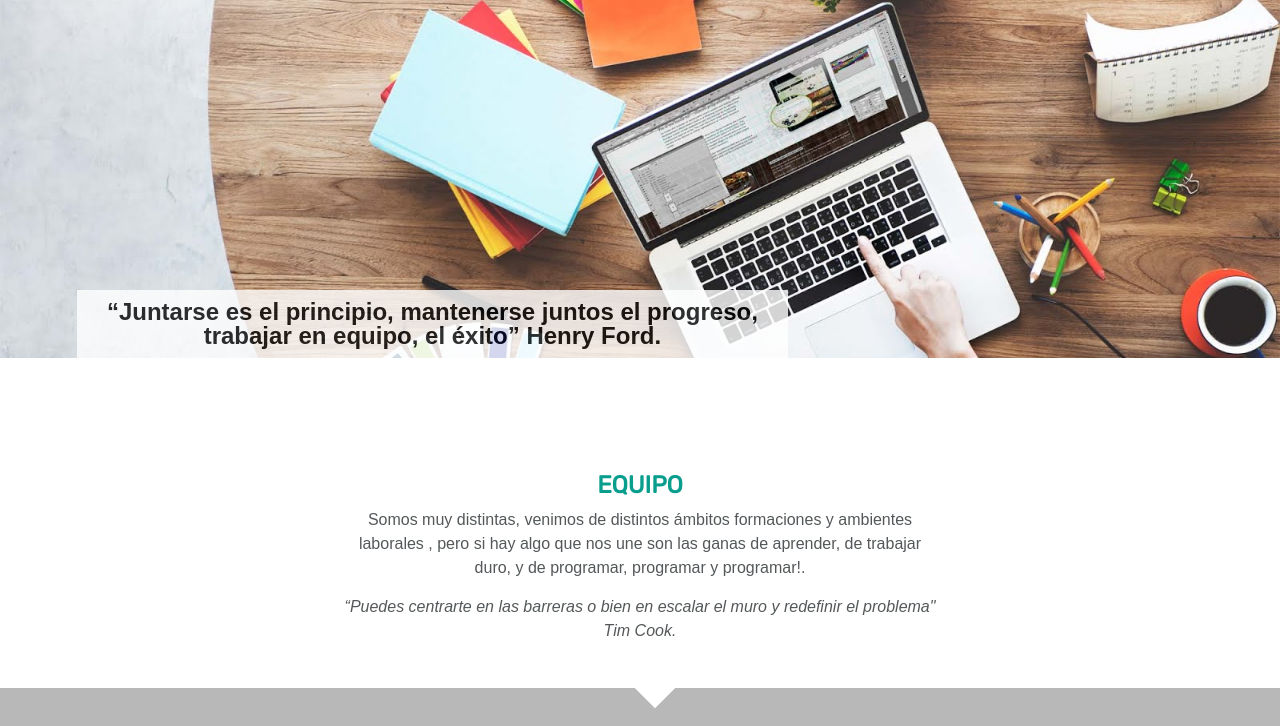
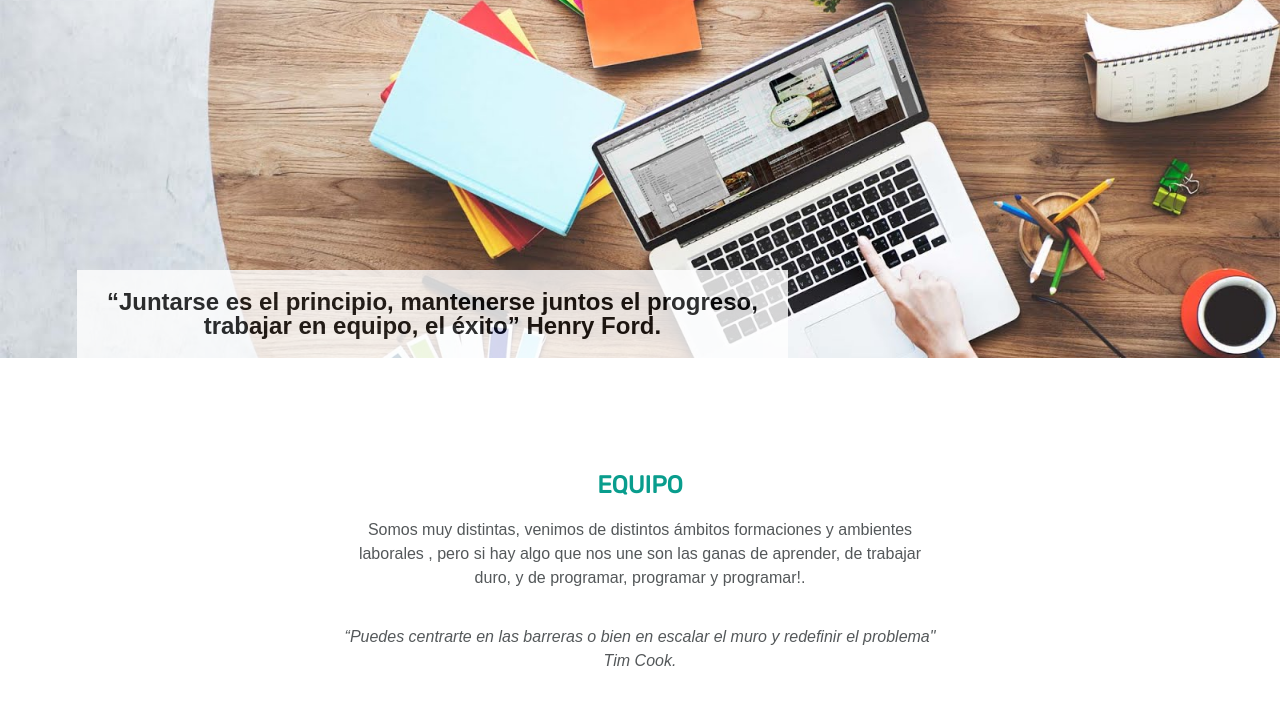
Before and after one commit to azaharamg/Adalab-project-promo-h-module-1-team-4-morning-TechAnts, a website: page docs/index.html in a window 1280 px wide. Shown: the part 63-789 px from the top of the page. Drawn offline with nearby package versions, Linux system fonts and the light colour scheme; files that its build step writes are made by us from their sources.

Commit message:
add hero style2

```diff
--- a/_src/assets/scss/layout/_hero.scss
+++ b/_src/assets/scss/layout/_hero.scss
@@ -35,4 +35,7 @@ p {
     transform: none;
     width: 54%;
   }
+  p {
+    padding: 10px 12px;
+  }
 }
```
Also changed, not shown: public/assets/css/main.css, 1 other file.
